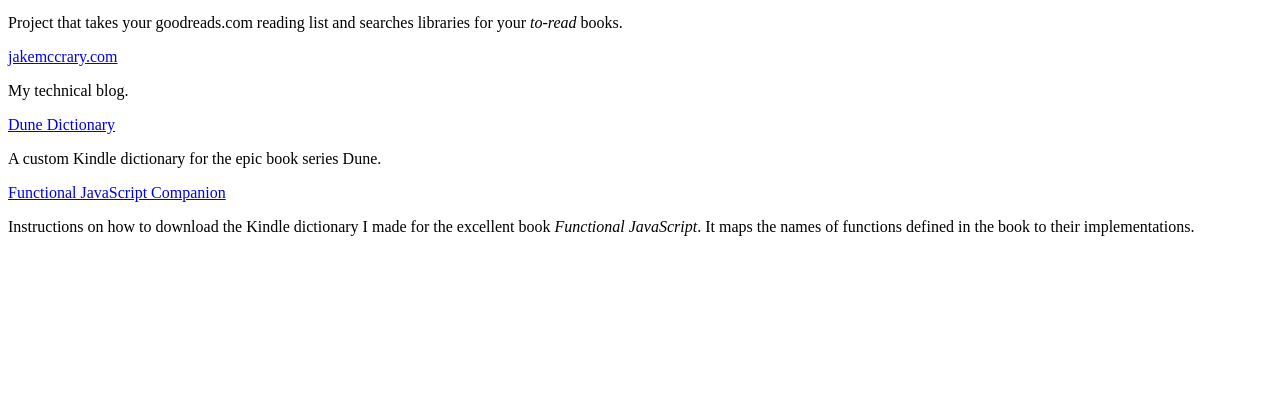
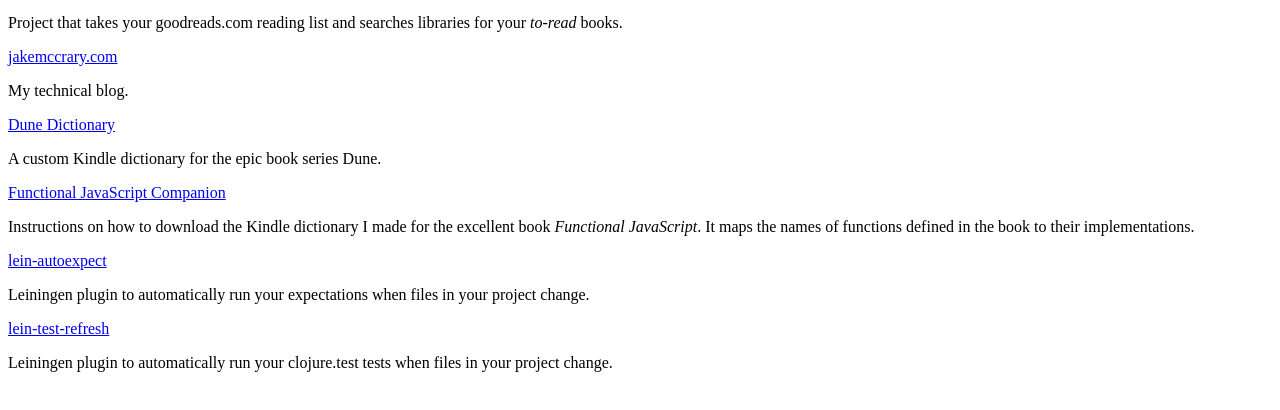
Before and after one commit to jakemcc/jakemcc.github.io, a plain HTML site: page index.html in a window 1280 px wide. Shown: the part 100-510 px from the top of the page. Drawn offline with Linux system fonts and the light colour scheme.

Commit message:
adding lein-autoexpect and lein-test-refresh

```diff
--- a/index.html
+++ b/index.html
@@ -49,6 +49,22 @@
             </p>
           </div>
 
+          <div class="project">
+            <a href="https://github.com/jakemcc/lein-autoexpect">lein-autoexpect</a>
+            <p>
+              Leiningen plugin to automatically run your expectations
+              when files in your project change.
+            </p>
+          </div>
+
+          <div class="project">
+            <a href="https://github.com/jakemcc/lein-test-refresh">lein-test-refresh</a>
+            <p>
+              Leiningen plugin to automatically run your clojure.test tests
+              when files in your project change.
+            </p>
+          </div>
+
 
         </section>
       </section>
```
